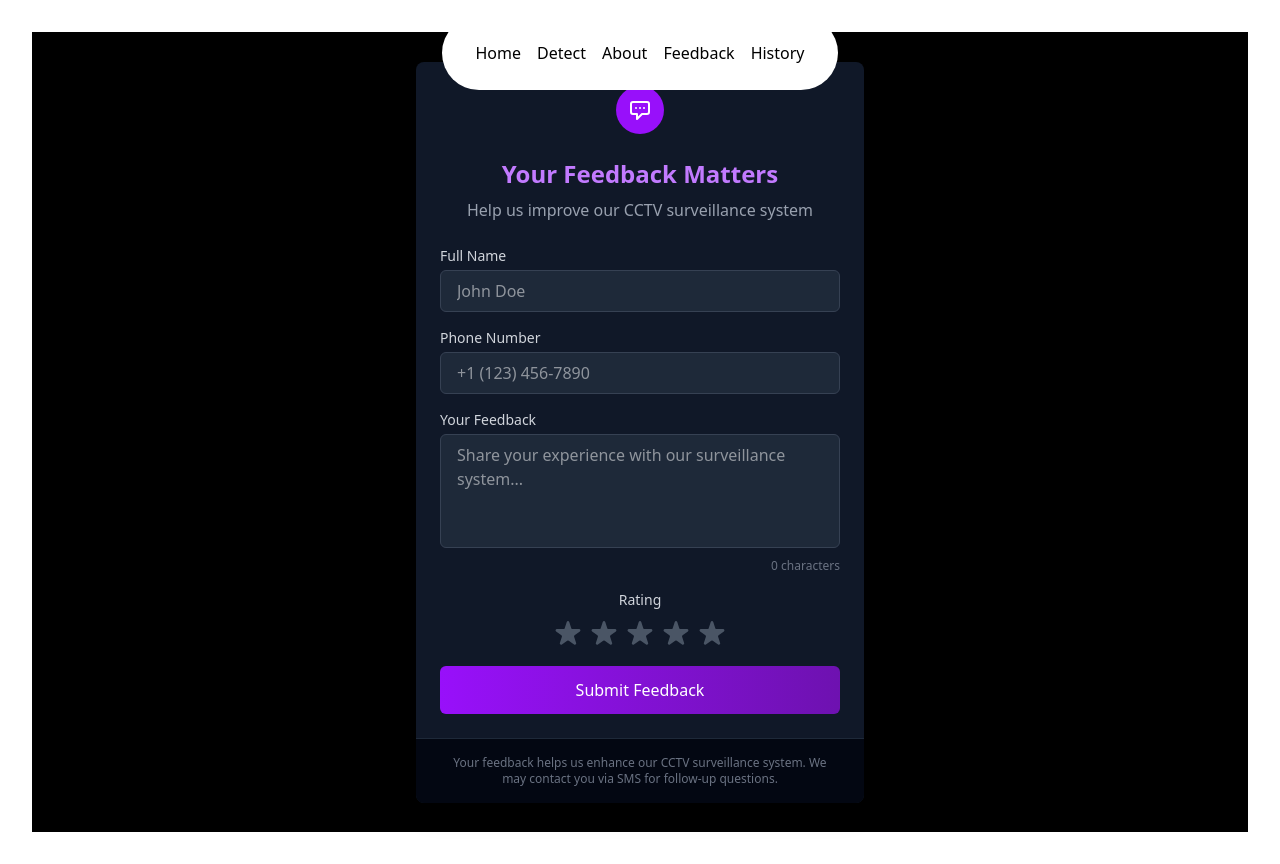
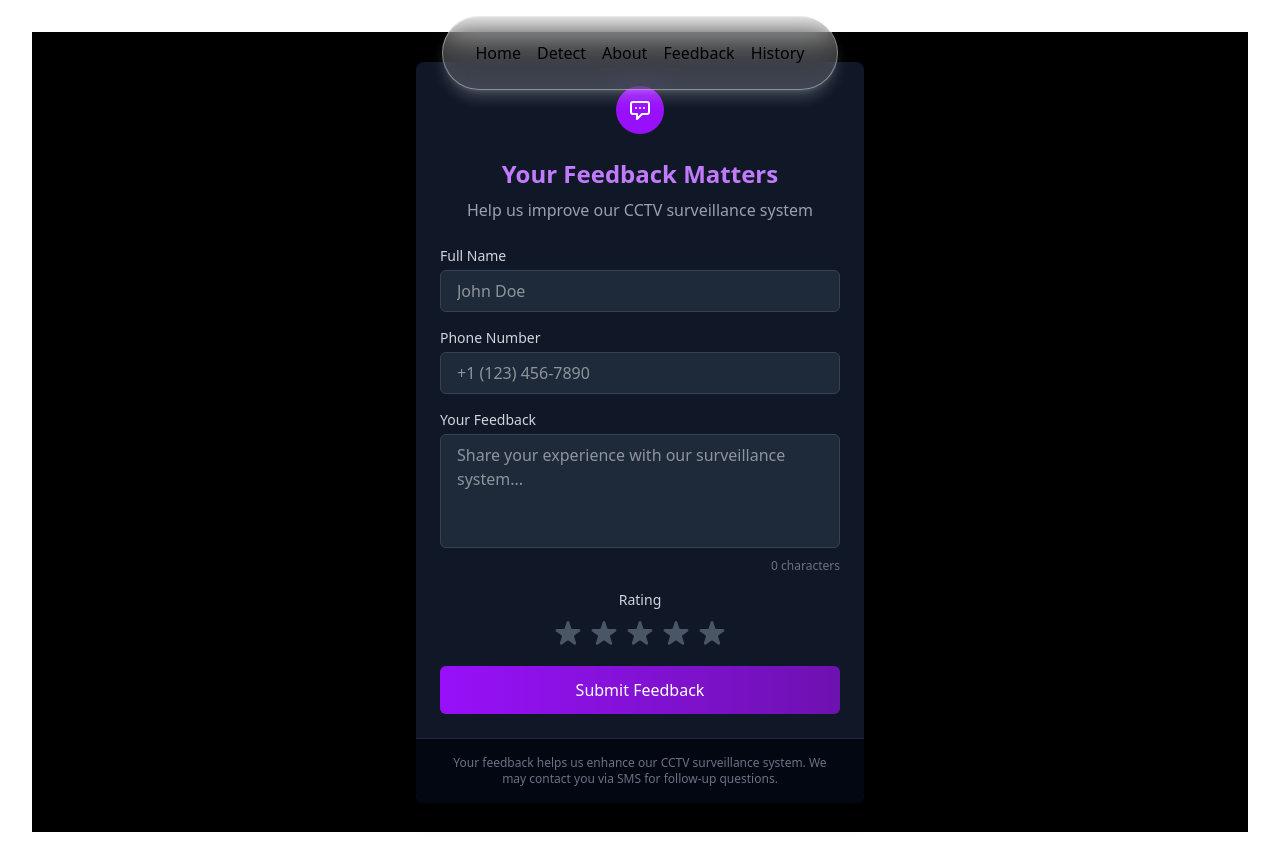
Before and after one commit to Subhro-ai/SurveilAI, a React (Vite) app in the folder frontend/SurveilAI/: page /feedback in a window 1280 px wide. Built offline with nearby package versions, Linux system fonts and the light colour scheme.

Commit message:
added glassmorphism to nav element

```diff
--- a/frontend/SurveilAI/src/components/ui/navbar-menu.jsx
+++ b/frontend/SurveilAI/src/components/ui/navbar-menu.jsx
@@ -38,8 +38,12 @@ export default function Navbar() {
         animate={{ x: position.x, y: position.y }}
         transition={{ type: "spring", stiffness: 100, damping: 15 }}
         onMouseLeave={() => setActive(null)}
-        className="relative rounded-full border border-transparent dark:bg-black dark:border-white/[0.2] bg-white shadow-input flex justify-center space-x-4 px-8 py-6 hover:bg-gray-200 dark:hover:bg-gray-700"
-      >
+        className="relative rounded-full border border-white/40
+             backdrop-blur-lg bg-white/20 dark:bg-white/10
+             text-white shadow-lg shadow-white/20
+             flex justify-center space-x-4 px-8 py-6"
+
+>
         <MenuItem setActive={setActive} active={active} item="Home">
           <HoveredLink to="/">Home Page</HoveredLink>
         </MenuItem>
```
